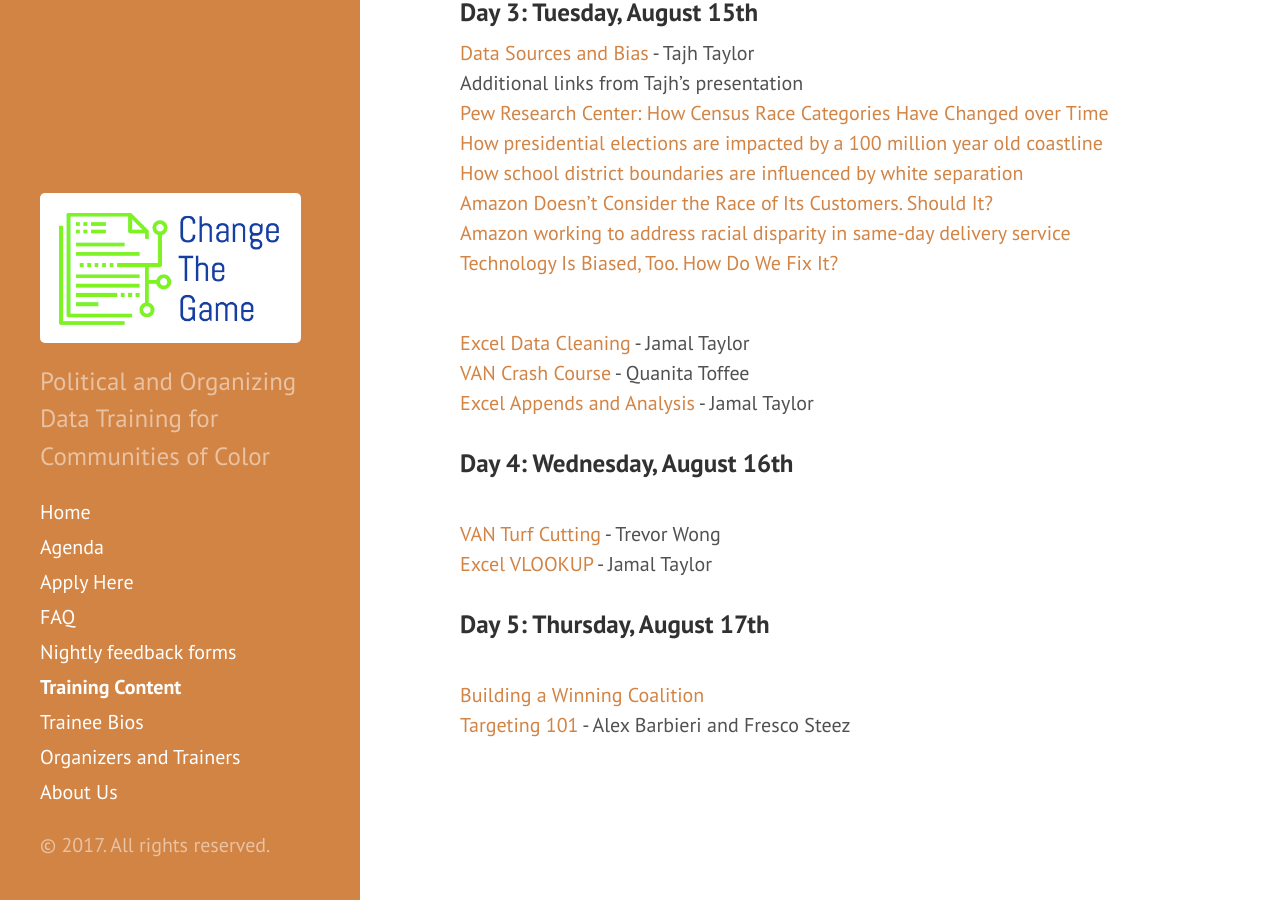
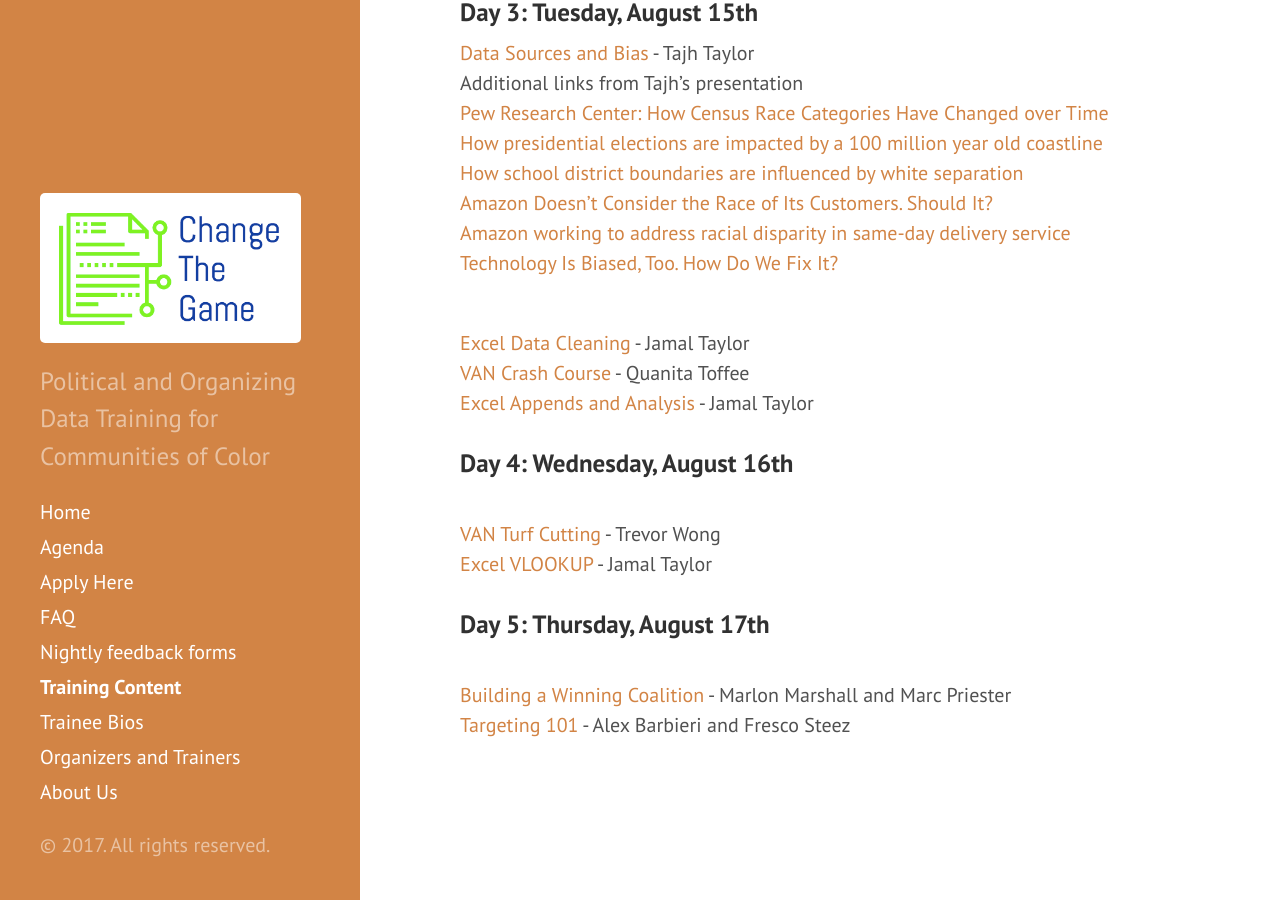
Before and after one commit to anniejw6/changethegame_site, a Jekyll site: the page built from slides.md, in a window 1280 px wide and 900 px high, scrolled down 546 px. Built offline with Jekyll 4.4.1, drawn with Linux system fonts in a browser that asks for light colours.

Commit message:
Update slides.md

```diff
--- a/slides.md
+++ b/slides.md
@@ -38,6 +38,6 @@
 
 ### Day 5: Thursday, August 17th
 
-<br>[Building a Winning Coalition](https://www.dropbox.com/s/bx5xuay9w0q2akn/Building%20a%20Winning%20Coalition-Marlon%20Marshall%20Marc%20Priester.pdf?dl=0)
+<br>[Building a Winning Coalition](https://www.dropbox.com/s/bx5xuay9w0q2akn/Building%20a%20Winning%20Coalition-Marlon%20Marshall%20Marc%20Priester.pdf?dl=0) - Marlon Marshall and Marc Priester
 <br>[Targeting 101](https://www.dropbox.com/s/p9v1q8aj4b5npnt/Targeting%20101-Alex%20Barbieri%20and%20Fresco%20Steez.pdf?dl=0) - Alex Barbieri and Fresco Steez
 <br>
```
